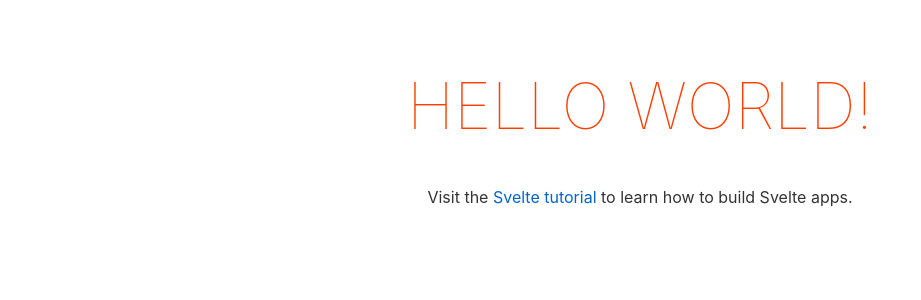
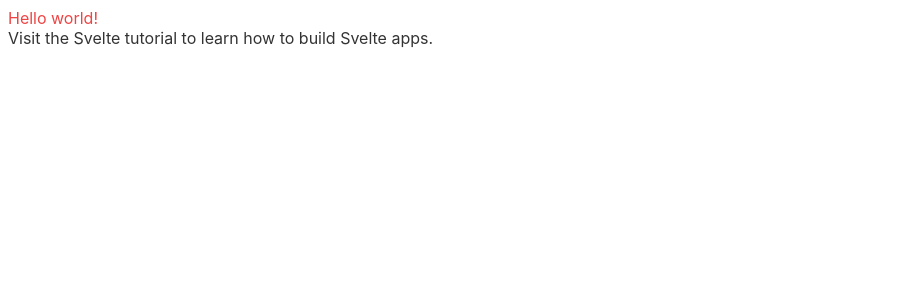
Before and after one commit to maggie-j-liu/reactive, a Svelte app: page / in a window 1280 px wide. Shown: the top 300 px of the page, without its empty margins (0-921 px from the left). Built offline with nearby package versions, Linux system fonts and the light colour scheme.

Commit message:
add tailwind

```diff
--- /dev/null
+++ b/postcss.config.js
@@ -0,0 +1,6 @@
+module.exports = {
+  plugins: {
+    tailwindcss: {},
+    autoprefixer: {},
+  },
+}
--- a/rollup.config.js
+++ b/rollup.config.js
@@ -1,9 +1,10 @@
-import svelte from 'rollup-plugin-svelte';
-import commonjs from '@rollup/plugin-commonjs';
-import resolve from '@rollup/plugin-node-resolve';
-import livereload from 'rollup-plugin-livereload';
-import { terser } from 'rollup-plugin-terser';
-import css from 'rollup-plugin-css-only';
+import svelte from "rollup-plugin-svelte";
+import commonjs from "@rollup/plugin-commonjs";
+import resolve from "@rollup/plugin-node-resolve";
+import livereload from "rollup-plugin-livereload";
+import { terser } from "rollup-plugin-terser";
+import css from "rollup-plugin-css-only";
+import sveltePreprocess from "svelte-preprocess";
 
 const production = !process.env.ROLLUP_WATCH;
 
@@ -17,35 +18,49 @@ function serve() {
   return {
     writeBundle() {
       if (server) return;
-			server = require('child_process').spawn('npm', ['run', 'start', '--', '--dev'], {
-				stdio: ['ignore', 'inherit', 'inherit'],
-				shell: true
-			});
+      server = require("child_process").spawn(
+        "npm",
+        ["run", "start", "--", "--dev"],
+        {
+          stdio: ["ignore", "inherit", "inherit"],
+          shell: true,
+        }
+      );
 
-			process.on('SIGTERM', toExit);
-			process.on('exit', toExit);
-		}
+      process.on("SIGTERM", toExit);
+      process.on("exit", toExit);
+    },
   };
 }
 
 export default {
-	input: 'src/main.js',
+  input: "src/main.js",
   output: {
     sourcemap: true,
-		format: 'iife',
-		name: 'app',
-		file: 'public/build/bundle.js'
+    format: "iife",
+    name: "app",
+    file: "public/build/bundle.js",
   },
   plugins: [
     svelte({
       compilerOptions: {
         // enable run-time checks when not in production
-				dev: !production
-			}
+        dev: !production,
+      },
+      preprocess: sveltePreprocess({
+        sourceMap: !production,
+        postcss: true,
+      }),
+      onwarn: (warning, handler) => {
+        const { code, frame } = warning;
+        if (code === "css-unused-selector") return;
+
+        handler(warning);
+      },
     }),
     // we'll extract any component CSS out into
     // a separate file - better for performance
-		css({ output: 'bundle.css' }),
+    css({ output: "bundle.css" }),
 
     // If you have external dependencies installed from
     // npm, you'll most likely need these plugins. In
@@ -54,7 +69,7 @@ export default {
     // https://github.com/rollup/plugins/tree/master/packages/commonjs
     resolve({
       browser: true,
-			dedupe: ['svelte']
+      dedupe: ["svelte"],
     }),
     commonjs(),
 
@@ -64,13 +79,13 @@ export default {
 
     // Watch the `public` directory and refresh the
     // browser on changes when not in production
-		!production && livereload('public'),
+    !production && livereload("public"),
 
     // If we're building for production (npm run build
     // instead of npm run dev), minify
-		production && terser()
+    production && terser(),
   ],
   watch: {
-		clearScreen: false
-	}
+    clearScreen: false,
+  },
 };
--- a/src/App.svelte
+++ b/src/App.svelte
@@ -1,30 +1,17 @@
 <script>
-	export let name;
+  export let name;
 </script>
 
 <main>
-	<h1>Hello {name}!</h1>
-	<p>Visit the <a href="https://svelte.dev/tutorial">Svelte tutorial</a> to learn how to build Svelte apps.</p>
+  <h1 class="text-red-500">Hello {name}!</h1>
+  <p>
+    Visit the <a href="https://svelte.dev/tutorial">Svelte tutorial</a> to learn
+    how to build Svelte apps.
+  </p>
 </main>
 
-<style>
-	main {
-		text-align: center;
-		padding: 1em;
-		max-width: 240px;
-		margin: 0 auto;
-	}
-
-	h1 {
-		color: #ff3e00;
-		text-transform: uppercase;
-		font-size: 4em;
-		font-weight: 100;
-	}
-
-	@media (min-width: 640px) {
-		main {
-			max-width: none;
-		}
-	}
+<style lang="postcss">
+  @tailwind base;
+  @tailwind components;
+  @tailwind utilities;
 </style>
--- a/src/main.js
+++ b/src/main.js
@@ -1,10 +1,10 @@
-import App from './App.svelte';
+import App from "./App.svelte";
 
 const app = new App({
-	target: document.body,
-	props: {
-		name: 'world'
-	}
+  target: document.body,
+  props: {
+    name: "world",
+  },
 });
 
 export default app;
--- /dev/null
+++ b/tailwind.config.js
@@ -0,0 +1,12 @@
+module.exports = {
+  mode: "jit",
+  purge: ["./src/**/*.{js,svelte}"],
+  darkMode: false, // or 'media' or 'class'
+  theme: {
+    extend: {},
+  },
+  variants: {
+    extend: {},
+  },
+  plugins: [],
+};
```
Also changed, not shown: package.json (+6 -1 lines), 1 other file (tests, documents, lock files or other folders). Lines whose indentation alone changed are shown as unchanged.
